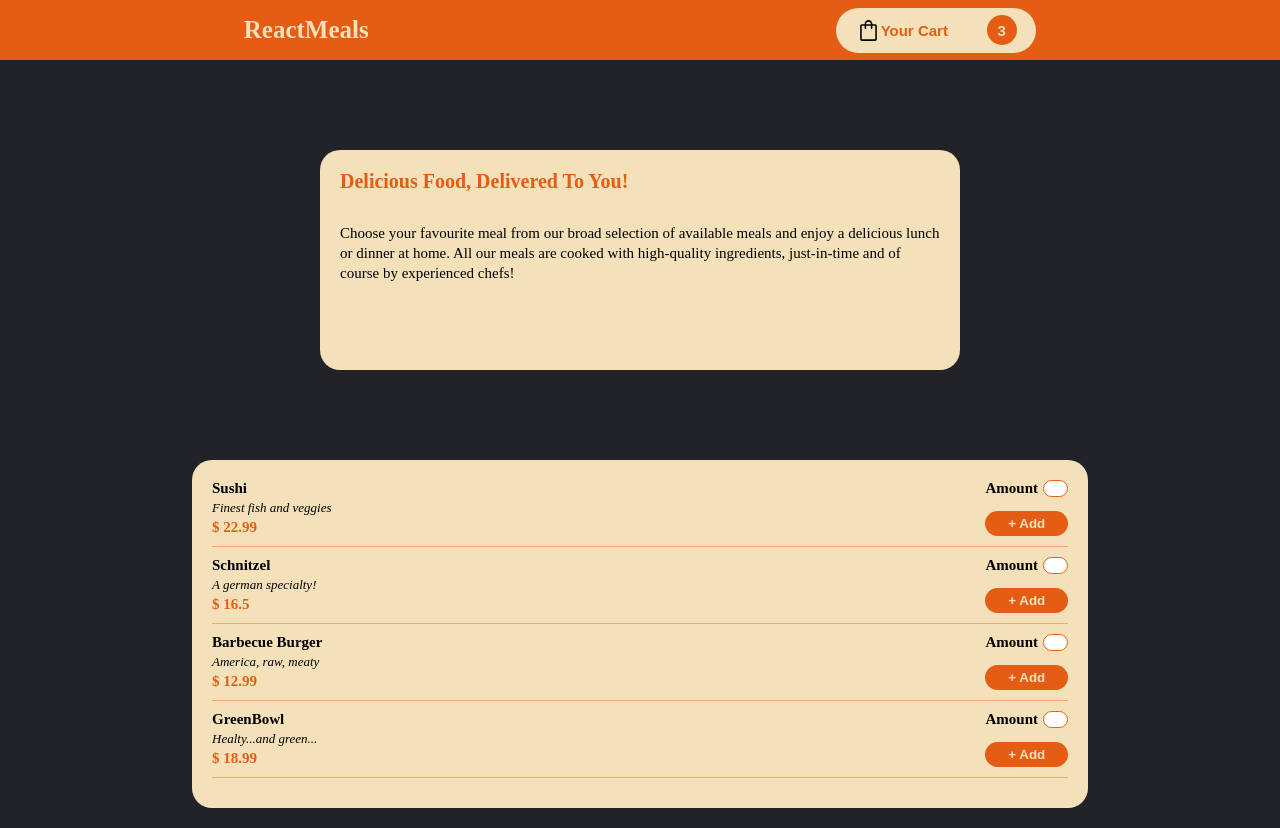
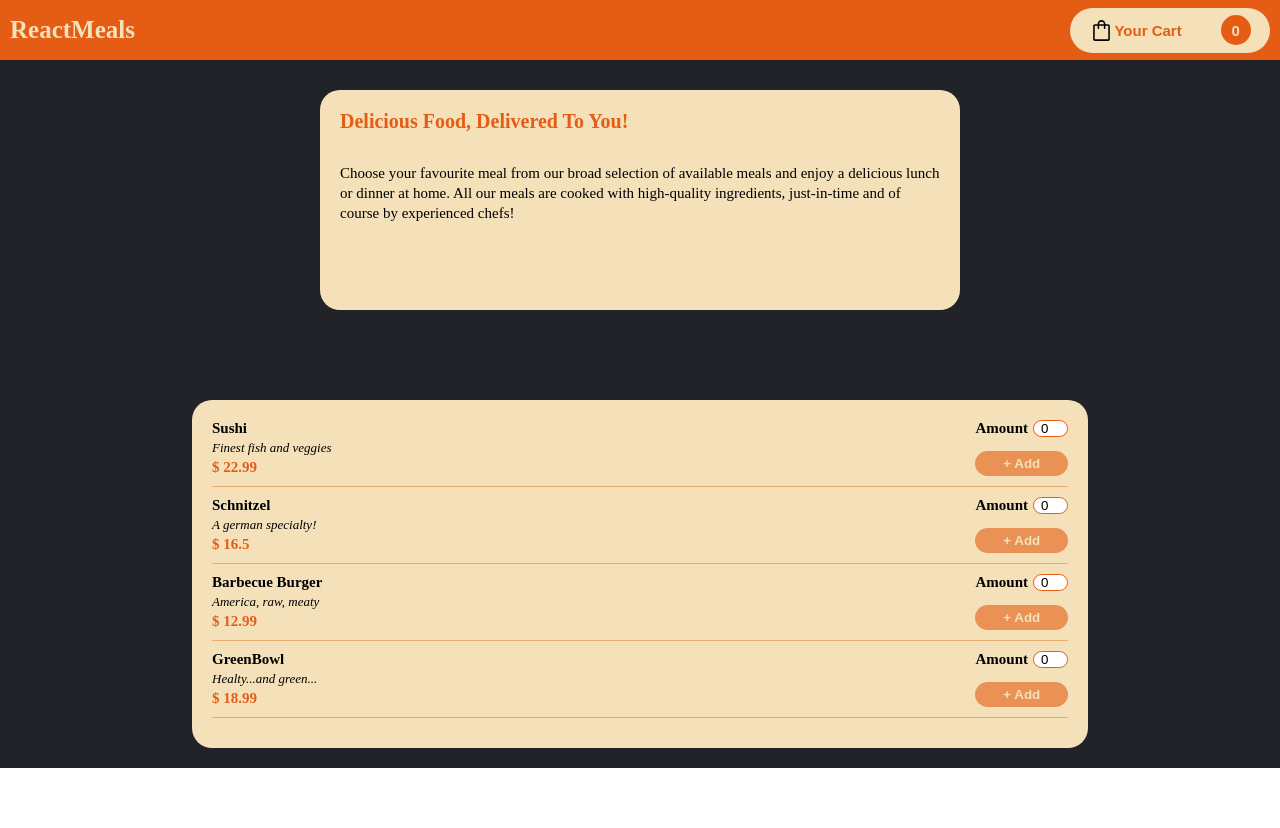
Before and after one commit to Rabberpoli/food-order-react, a React (Create React App) app: page / in a window 1280 px wide. After the commit the page ends 800 px from the top, so only its background shows below. Built offline with nearby package versions, Linux system fonts and the light colour scheme.

Commit message:
add to cart logic added

```diff
--- a/src/App.js
+++ b/src/App.js
@@ -1,20 +1,33 @@
+import { useState } from "react";
 import FoodList from "./components/FoodList/FoodList";
 import Header from "./components/Header/Header";
 import PresentationCard from "./components/UI/PresentationCard/PresentationCard";
 import getFoodItems from "./data/food-list-items";
+import AuthContext from "./store/auth-context";
 
 function App() {
   const title = "Delicious Food, Delivered To You!";
   const content = `Choose your favourite meal from our broad selection of available meals and enjoy a delicious lunch or dinner at home.
 All our meals are cooked with high-quality ingredients, just-in-time and of course by experienced chefs!`;
+  const [itemToAdd, setItemToAdd] = useState([]);
+
+  const onAddToCartItem = (value) => {
+    setItemToAdd(value);
+  };
+
   return (
     <div className="main-container">
-      <Header> ReactMeals </Header>
+      <AuthContext.Provider value={{ foodItems: itemToAdd }}>
+        <Header> ReactMeals </Header>
+      </AuthContext.Provider>
       <section className="display-flex section-container align-items-center justify-content-center">
         <PresentationCard title={title} content={content}></PresentationCard>
       </section>
       <section className="pb-2 display-flex justify-content-center">
-        <FoodList foodItems={getFoodItems()}></FoodList>
+        <FoodList
+          foodItems={getFoodItems()}
+          addCart={onAddToCartItem}
+        ></FoodList>
       </section>
     </div>
   );
--- /dev/null
+++ b/src/components/FoodItem/FoodItem.js
@@ -0,0 +1,73 @@
+import classes from "./FoodItem.module.css";
+import { useRef, useState } from "react";
+
+function FoodItem(props) {
+  const inputRef = useRef();
+  const [isBtnDisabled, setIsBtnDisabled] = useState(true);
+
+  const selectFoodItem = (event) => {
+    if (!event || !event.target || !inputRef || inputRef.current.value <= 0) {
+      return;
+    }
+
+    props.addToCartItem({
+      id: props.id,
+      name: props.name,
+      description: props.description,
+      amount: props.amount,
+      quantity: Number(inputRef.current.value),
+    });
+
+    setIsBtnDisabled(true);
+    inputRef.current.value = 0;
+  };
+
+  const amountEnteredHandler = (event) => {
+    if (!event) {
+      return;
+    }
+
+    if (event.target.value <= 0) {
+      setIsBtnDisabled(true);
+      return;
+    }
+
+    setIsBtnDisabled(false);
+  };
+
+  return (
+    <div key={props.id} className={classes["item-container"]}>
+      <div>
+        <p className="mb-05">{props.name}</p>
+        <i className={`${classes.italic} mb-05`}>{props.description}</i>
+        <p className={classes.amount}>$ {props.amount}</p>
+      </div>
+      <div className={classes["add-item-container"]}>
+        <div className={classes["amount-container"]}>
+          <p className="mr-05">Amount</p>
+          <input
+            type="number"
+            ref={inputRef}
+            onChange={amountEnteredHandler}
+            className={classes.input}
+            min="0"
+            defaultValue="0"
+          />
+        </div>
+        <div>
+          <button
+            type="button"
+            disabled={isBtnDisabled}
+            className={classes["add-button"]}
+            onClick={selectFoodItem}
+          >
+            + Add
+          </button>
+        </div>
+      </div>
+      <div className={`${classes["item-divider"]} mt-1 mb-1`}></div>
+    </div>
+  );
+}
+
+export default FoodItem;
--- /dev/null
+++ b/src/components/FoodItem/FoodItem.module.css
@@ -0,0 +1,63 @@
+.item-container {
+  display: flex;
+  flex-wrap: wrap;
+  justify-content: space-between;
+}
+
+.amount {
+  color: #e55c14;
+}
+
+.italic {
+  font-size: 1.3rem;
+  display: inline-block;
+}
+
+.item-divider {
+  width: 100%;
+  height: 1px;
+  background-color: #e55d1470;
+}
+
+.input {
+  width: 35px;
+  border-radius: 50px;
+  border: solid 1px #e55c14;
+  padding-left: 0.7rem;
+}
+
+.amount-container {
+  display: flex;
+}
+
+.add-button {
+  width: 100%;
+  height: 25px;
+  border: none;
+  border-radius: 50px;
+  background: #e55c14;
+  color: #f4e1ba;
+  font-weight: bold;
+  cursor: pointer;
+}
+
+.add-button:hover:not([disabled]) {
+  background-color: #f4e1ba;
+  border: solid 1px #e55c14;
+  transition: all 0.5s ease;
+  color: #e55c14;
+}
+
+.add-button:disabled {
+  background-color: #e55d1498;
+}
+
+.add-button[disabled]:hover {
+  background-color: #e55d1498;
+}
+
+.add-item-container {
+  display: flex;
+  flex-flow: column;
+  justify-content: space-between;
+}
--- a/src/components/FoodList/FoodList.js
+++ b/src/components/FoodList/FoodList.js
@@ -1,31 +1,30 @@
+import { useEffect, useState } from "react";
+import FoodItem from "../FoodItem/FoodItem";
 import classes from "./FoodList.module.css";
 
 function FoodList(props) {
+  const [itemToAdd, setItemToAdd] = useState({});
+
+  useEffect(() => {
+    props.addCart(itemToAdd);
+  }, [itemToAdd]);
+
+  const onAddToCartItem = (value) => {
+    setItemToAdd(value);
+  };
+
   return (
     <div className={classes["list-container"]}>
-      {props.foodItems.map((foodItem) => {
+      {props.foodItems.map((foodItem, i) => {
         return (
-          <div key={foodItem.id} className={classes["item-container"]}>
-            <div>
-              <p className="mb-05">{foodItem.name}</p>
-              <i className={`${classes.italic} mb-05`}>
-                {foodItem.description}
-              </i>
-              <p className={classes.amount}>$ {foodItem.amount}</p>
-            </div>
-            <div className={classes["add-item-container"]}>
-              <div className={classes["amount-container"]}>
-                <p className="mr-05">Amount</p>
-                <input type="number" className={classes.input} />
-              </div>
-              <div>
-                <button type="button" className={classes["add-button"]}>
-                  + Add
-                </button>
-              </div>
-            </div>
-            <div className={`${classes["item-divider"]} mt-1 mb-1`}></div>
-          </div>
+          <FoodItem
+            key={i}
+            id={foodItem.id}
+            name={foodItem.name}
+            description={foodItem.description}
+            amount={foodItem.amount}
+            addToCartItem={onAddToCartItem}
+          ></FoodItem>
         );
       })}
     </div>
--- a/src/components/FoodList/FoodList.module.css
+++ b/src/components/FoodList/FoodList.module.css
@@ -4,50 +4,3 @@
   border-radius: 20px;
   padding: 2rem;
 }
-
-.item-container {
-  display: flex;
-  flex-wrap: wrap;
-  justify-content: space-between;
-}
-
-.amount {
-  color: #e55c14;
-}
-
-.italic {
-  font-size: 1.3rem;
-  display: inline-block;
-}
-
-.item-divider {
-  width: 100%;
-  height: 1px;
-  background-color: #e55d1470;
-}
-
-.input {
-  width: 25px;
-  border-radius: 50px;
-  border: solid 1px #e55c14;
-}
-
-.amount-container {
-  display: flex;
-}
-
-.add-button {
-  width: 100%;
-  height: 25px;
-  border: none;
-  border-radius: 50px;
-  background: #e55c14;
-  color: #f4e1ba;
-  font-weight: bold;
-}
-
-.add-item-container {
-  display: flex;
-  flex-flow: column;
-  justify-content: space-between;
-}
--- a/src/components/Header/Header.js
+++ b/src/components/Header/Header.js
@@ -1,8 +1,38 @@
 import Button from "../UI/Button/Button";
 import classes from "./Header.module.css";
 import shopping_bag from "../../assets/icons/shopping_bag.svg";
+import AuthContext from "../../store/auth-context";
+import { useContext, useEffect, useState } from "react";
 
 function Header(props) {
+  const ctx = useContext(AuthContext);
+  const [foodListCart, setFoodListCart] = useState([]);
+  const [countItems, setCountItems] = useState(0);
+
+  useEffect(() => {
+    const indexFoodItem = foodListCart.findIndex(
+      (foodItem) => foodItem.id === ctx.foodItems.id
+    );
+    if (indexFoodItem >= 0) {
+      foodListCart[indexFoodItem].quantity =
+        foodListCart[indexFoodItem].quantity + ctx.foodItems.quantity;
+    } else {
+      ctx.foodItems && ctx.foodItems.id && foodListCart.push(ctx.foodItems);
+    }
+
+    const totalCount =
+      (foodListCart &&
+        foodListCart.length > 0 &&
+        foodListCart.reduce((a, b) => {
+          console.log(a);
+          console.log(b);
+          return a + b.quantity;
+        }, 0)) ||
+      0;
+
+    totalCount > 50 ? setCountItems("50+") : setCountItems(totalCount);
+  }, [ctx.foodItems]);
+
   return (
     <div className={classes["header-container"]}>
       <p className={classes["title-header"]}>{props.children}</p>
@@ -16,7 +46,7 @@ function Header(props) {
           <p className="align-self-center"> Your Cart </p>
         </div>
         <div className={classes["counter-container"]}>
-          <p className={classes["counter-text"]}>3</p>
+          <p className={classes["counter-text"]}>{countItems}</p>
         </div>
       </Button>
     </div>
--- a/src/components/Header/Header.module.css
+++ b/src/components/Header/Header.module.css
@@ -4,7 +4,11 @@
   padding: 1rem;
   display: flex;
   align-items: center;
-  justify-content: space-around;
+  justify-content: space-between;
+  position: fixed;
+  width: 100%;
+  top: 0;
+  z-index: 2;
 }
 
 p {
--- /dev/null
+++ b/src/store/auth-context.js
@@ -0,0 +1,7 @@
+import React from "react";
+
+const AuthContext = React.createContext({
+  foodItems: {},
+});
+
+export default AuthContext;
```
